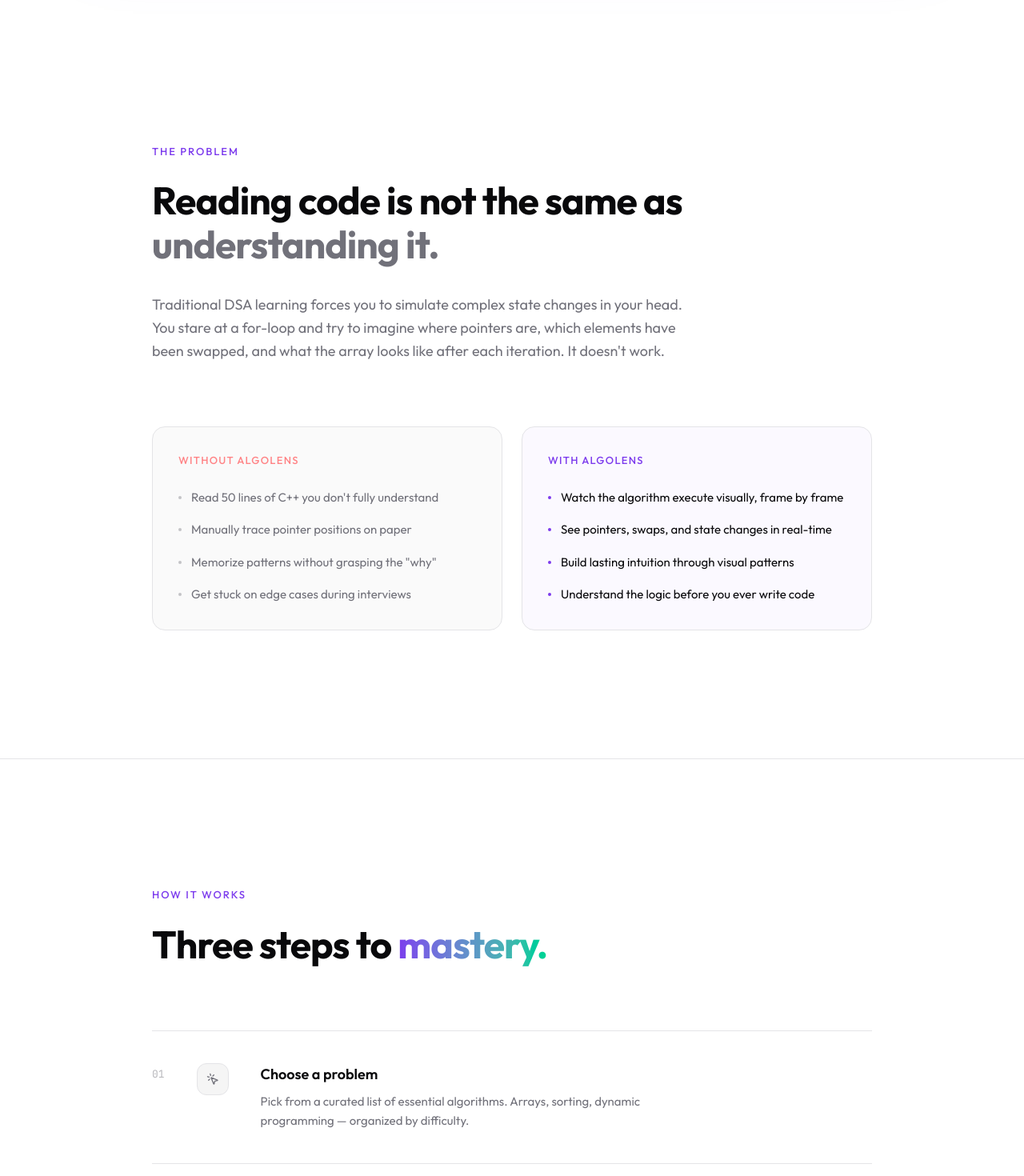
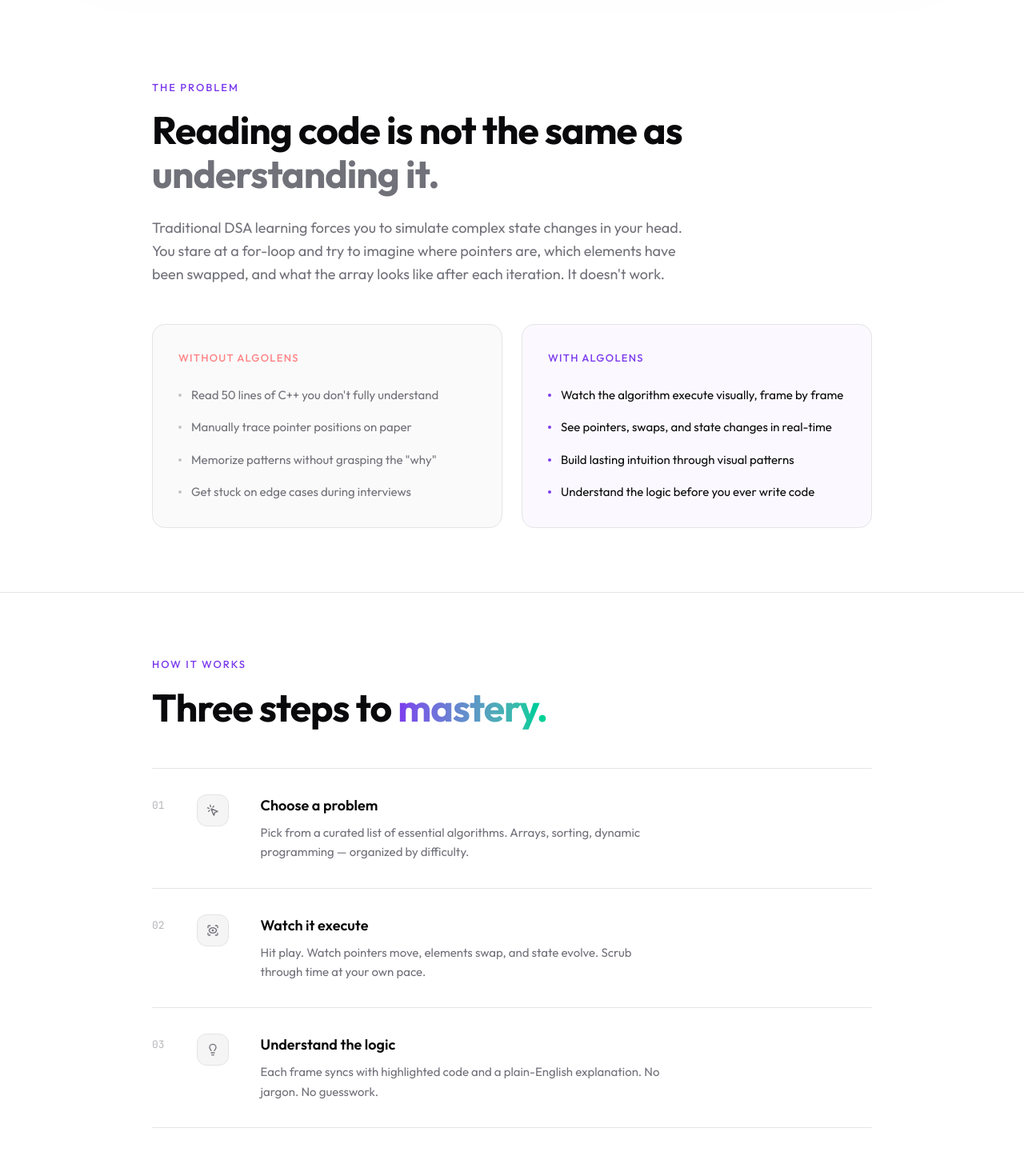
Before and after one commit to Aashish-Anand/DSA-Visualizer, a React (Vite) app: page / in a window 1280 px wide. Shown: the part 1280-2750 px from the top of the page at 80% size. Built offline with nearby package versions, Linux system fonts and the light colour scheme.

Commit message:
style: reduce excessive vertical spacing between landing page sections

```diff
--- a/src/pages/LandingPage/sections/FeaturesGrid.tsx
+++ b/src/pages/LandingPage/sections/FeaturesGrid.tsx
@@ -71,9 +71,9 @@
 
 export function FeaturesGrid() {
   return (
-    <section id="features" className="py-24 px-6 bg-background relative">
+    <section id="features" className="py-16 md:py-20 px-6 md:px-10 bg-background relative border-t border-foreground/[0.06]">
       <div className="w-full max-w-6xl mx-auto">
-        <div className="mb-16">
+        <div className="mb-10 md:mb-12">
           <h2 className="text-3xl md:text-5xl font-bold tracking-tight mb-4">
             Everything you need to <span className="text-primary">master DSA</span>
           </h2>
--- a/src/pages/LandingPage/sections/FinalCTA.tsx
+++ b/src/pages/LandingPage/sections/FinalCTA.tsx
@@ -7,7 +7,7 @@
 
 export function FinalCTA({ onLaunchApp }: FinalCTAProps) {
   return (
-    <section className="relative py-32 md:py-40 px-6 md:px-10 border-t border-foreground/[0.04] overflow-hidden">
+    <section className="relative py-20 md:py-24 px-6 md:px-10 border-t border-foreground/[0.06] overflow-hidden">
       {/* Background glow */}
       <div className="absolute top-1/2 left-1/2 -translate-x-1/2 -translate-y-1/2 w-[600px] h-[400px] bg-primary/[0.08] rounded-full blur-[100px] pointer-events-none" />
 
--- a/src/pages/LandingPage/sections/FounderStory.tsx
+++ b/src/pages/LandingPage/sections/FounderStory.tsx
@@ -2,13 +2,13 @@
 
 export function FounderStory() {
   return (
-    <section id="story" className="py-32 md:py-40 px-6 md:px-10 border-t border-white/[0.04]">
+    <section id="story" className="py-16 md:py-20 px-6 md:px-10 border-t border-foreground/[0.06]">
       <div className="max-w-[700px] mx-auto">
         <motion.p
           initial={{ opacity: 0 }}
           whileInView={{ opacity: 1 }}
           viewport={{ once: true }}
-          className="text-[13px] font-medium text-primary uppercase tracking-[0.15em] mb-6"
+          className="text-[13px] font-medium text-primary uppercase tracking-[0.15em] mb-4"
         >
           Why AlgoLens
         </motion.p>
--- a/src/pages/LandingPage/sections/HeroSection.tsx
+++ b/src/pages/LandingPage/sections/HeroSection.tsx
@@ -50,7 +50,7 @@
             className="inline-flex items-center gap-2 px-3 py-1 mb-8 rounded-full border border-foreground/[0.08] bg-foreground/[0.03] text-[13px] text-muted-foreground"
           >
             <span className="w-1.5 h-1.5 rounded-full bg-emerald-500 animate-pulse" />
-            Now visualizing 10+ algorithms
+            Now visualizing 22+ algorithms
           </motion.div>
 
           <motion.h1
--- a/src/pages/LandingPage/sections/HowItWorks.tsx
+++ b/src/pages/LandingPage/sections/HowItWorks.tsx
@@ -24,13 +24,13 @@
 
 export function HowItWorks() {
   return (
-    <section id="how-it-works" className="py-32 md:py-40 px-6 md:px-10 border-t border-white/[0.04]">
+    <section id="how-it-works" className="py-16 md:py-20 px-6 md:px-10 border-t border-foreground/[0.06]">
       <div className="max-w-[900px] mx-auto">
         <motion.p
           initial={{ opacity: 0 }}
           whileInView={{ opacity: 1 }}
           viewport={{ once: true }}
-          className="text-[13px] font-medium text-primary uppercase tracking-[0.15em] mb-6"
+          className="text-[13px] font-medium text-primary uppercase tracking-[0.15em] mb-4"
         >
           How it works
         </motion.p>
@@ -39,7 +39,7 @@
           initial={{ opacity: 0, y: 12 }}
           whileInView={{ opacity: 1, y: 0 }}
           viewport={{ once: true }}
-          className="text-[clamp(1.8rem,4vw,3rem)] font-bold tracking-[-0.02em] leading-[1.15] mb-20"
+          className="text-[clamp(1.8rem,4vw,3rem)] font-bold tracking-[-0.02em] leading-[1.15] mb-10 md:mb-12"
         >
           Three steps to{" "}
           <span className="text-transparent bg-clip-text bg-gradient-to-r from-primary to-emerald-400">
@@ -55,7 +55,7 @@
               whileInView={{ opacity: 1, y: 0 }}
               viewport={{ once: true }}
               transition={{ delay: i * 0.1 }}
-              className="group flex items-start gap-6 md:gap-10 py-10 border-t border-white/[0.06] last:border-b"
+              className="group flex items-start gap-6 md:gap-10 py-7 md:py-8 border-t border-foreground/[0.06] last:border-b"
             >
               <div className="text-[13px] font-mono text-muted-foreground/50 pt-1 shrink-0">
                 {step.number}
--- a/src/pages/LandingPage/sections/InteractiveDemo.tsx
+++ b/src/pages/LandingPage/sections/InteractiveDemo.tsx
@@ -20,13 +20,13 @@
   const engine = usePlaybackEngine(steps);
 
   return (
-    <section id="demo" className="py-32 md:py-40 px-6 md:px-10 border-t border-white/[0.04]">
+    <section id="demo" className="py-16 md:py-20 px-6 md:px-10 border-t border-foreground/[0.06]">
       <div className="max-w-[1000px] mx-auto">
         <motion.p
           initial={{ opacity: 0 }}
           whileInView={{ opacity: 1 }}
           viewport={{ once: true }}
-          className="text-[13px] font-medium text-primary uppercase tracking-[0.15em] mb-6"
+          className="text-[13px] font-medium text-primary uppercase tracking-[0.15em] mb-4"
         >
           Interactive Demo
         </motion.p>
@@ -45,7 +45,7 @@
           whileInView={{ opacity: 1, y: 0 }}
           viewport={{ once: true }}
           transition={{ delay: 0.1 }}
-          className="text-lg text-muted-foreground mb-12 max-w-xl"
+          className="text-lg text-muted-foreground mb-8 md:mb-10 max-w-xl"
         >
           Kadane&apos;s Algorithm — finding the maximum subarray sum. Use the controls below.
         </motion.p>
--- a/src/pages/LandingPage/sections/ProblemSection.tsx
+++ b/src/pages/LandingPage/sections/ProblemSection.tsx
@@ -2,14 +2,14 @@
 
 export function ProblemSection() {
   return (
-    <section className="py-32 md:py-40 px-6 md:px-10">
+    <section className="py-16 md:py-20 px-6 md:px-10">
       <div className="max-w-[900px] mx-auto">
         {/* Section label */}
         <motion.p
           initial={{ opacity: 0 }}
           whileInView={{ opacity: 1 }}
           viewport={{ once: true }}
-          className="text-[13px] font-medium text-primary uppercase tracking-[0.15em] mb-6"
+          className="text-[13px] font-medium text-primary uppercase tracking-[0.15em] mb-4"
         >
           The Problem
         </motion.p>
@@ -18,7 +18,7 @@
           initial={{ opacity: 0, y: 12 }}
           whileInView={{ opacity: 1, y: 0 }}
           viewport={{ once: true }}
-          className="text-[clamp(1.8rem,4vw,3rem)] font-bold tracking-[-0.02em] leading-[1.15] mb-8"
+          className="text-[clamp(1.8rem,4vw,3rem)] font-bold tracking-[-0.02em] leading-[1.15] mb-6"
         >
           Reading code is not the same as{" "}
           <span className="text-muted-foreground">understanding it.</span>
@@ -29,7 +29,7 @@
           whileInView={{ opacity: 1, y: 0 }}
           viewport={{ once: true }}
           transition={{ delay: 0.1 }}
-          className="text-lg text-muted-foreground leading-relaxed mb-20 max-w-2xl"
+          className="text-lg text-muted-foreground leading-relaxed mb-10 md:mb-12 max-w-2xl"
         >
           Traditional DSA learning forces you to simulate complex state changes in your head.
           You stare at a for-loop and try to imagine where pointers are, which elements have
--- a/src/pages/LandingPage/sections/Roadmap.tsx
+++ b/src/pages/LandingPage/sections/Roadmap.tsx
@@ -44,13 +44,13 @@
 
 export function Roadmap() {
   return (
-    <section id="roadmap" className="py-32 md:py-40 px-6 md:px-10 border-t border-white/[0.04]">
+    <section id="roadmap" className="py-16 md:py-20 px-6 md:px-10 border-t border-foreground/[0.06]">
       <div className="max-w-[900px] mx-auto">
         <motion.p
           initial={{ opacity: 0 }}
           whileInView={{ opacity: 1 }}
           viewport={{ once: true }}
-          className="text-[13px] font-medium text-primary uppercase tracking-[0.15em] mb-6"
+          className="text-[13px] font-medium text-primary uppercase tracking-[0.15em] mb-4"
         >
           Roadmap
         </motion.p>
```
